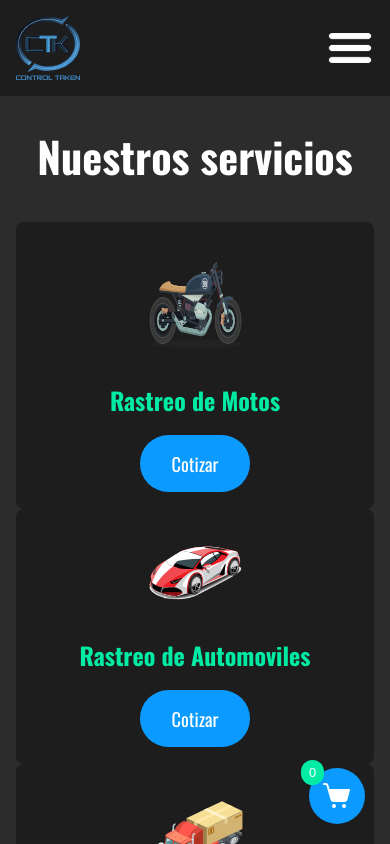
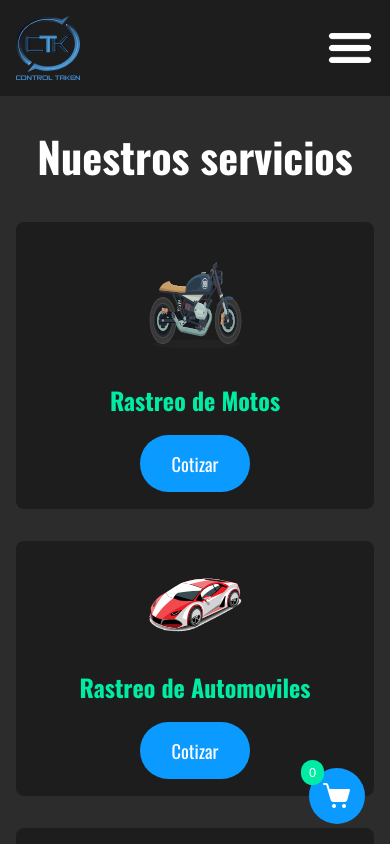
Before and after one commit to xllRoku/ctk, a React (Vite) app: page /quote in a window 390 px wide. Shown: the top 844 px of the page. Built offline with nearby package versions, Linux system fonts and the light colour scheme.

Commit message:
add responsive at quote form

```diff
--- a/src/pages/quote/Quote.tsx
+++ b/src/pages/quote/Quote.tsx
@@ -6,7 +6,7 @@ const Quote = () => {
     <section className="quote">
       <div className="quote-container">
         <h2>Nuestros servicios</h2>
-        <ul className="services">
+        <ul className="services grilla">
           {quotes.map(({ title, image, path }) => (
             <QuoteCard key={title} title={title} image={image} path={path} />
           ))}
--- a/src/sass/pages/Home/Hero/_modal.scss
+++ b/src/sass/pages/Home/Hero/_modal.scss
@@ -1,3 +1,5 @@
+@use "../../../abstracts/mixins" as mx;
+
 div.container-modal {
   display: flex;
   justify-content: center;
@@ -28,18 +30,23 @@ div.container-modal {
 
     div.content-form {
       display: grid;
-      grid-template-columns: repeat(2, 1fr);
+      @include mx.breakpoint(large) {
+        grid-template-columns: repeat(2, 1fr);
+      }
       gap: var(--gap-100);
 
       div.quote-selected {
         margin-top: var(--space-100);
 
         div.quote-selected-container {
-          width: 80%;
-          margin-inline: auto;
           background-color: var(--bgk-body);
           border-radius: 0.5rem;
           padding: 0.5rem;
+
+          @include mx.breakpoint(medium) {
+            width: 80%;
+            margin-inline: auto;
+          }
           img {
             width: 20rem;
             margin-inline: auto;
--- a/src/sass/pages/quote/_quote.scss
+++ b/src/sass/pages/quote/_quote.scss
@@ -13,7 +13,8 @@ section.quote {
   }
 
   ul.services {
-    @include mx.grilla();
+    display: grid;
+    gap: var(--gap-100);
   }
 }
 
```
